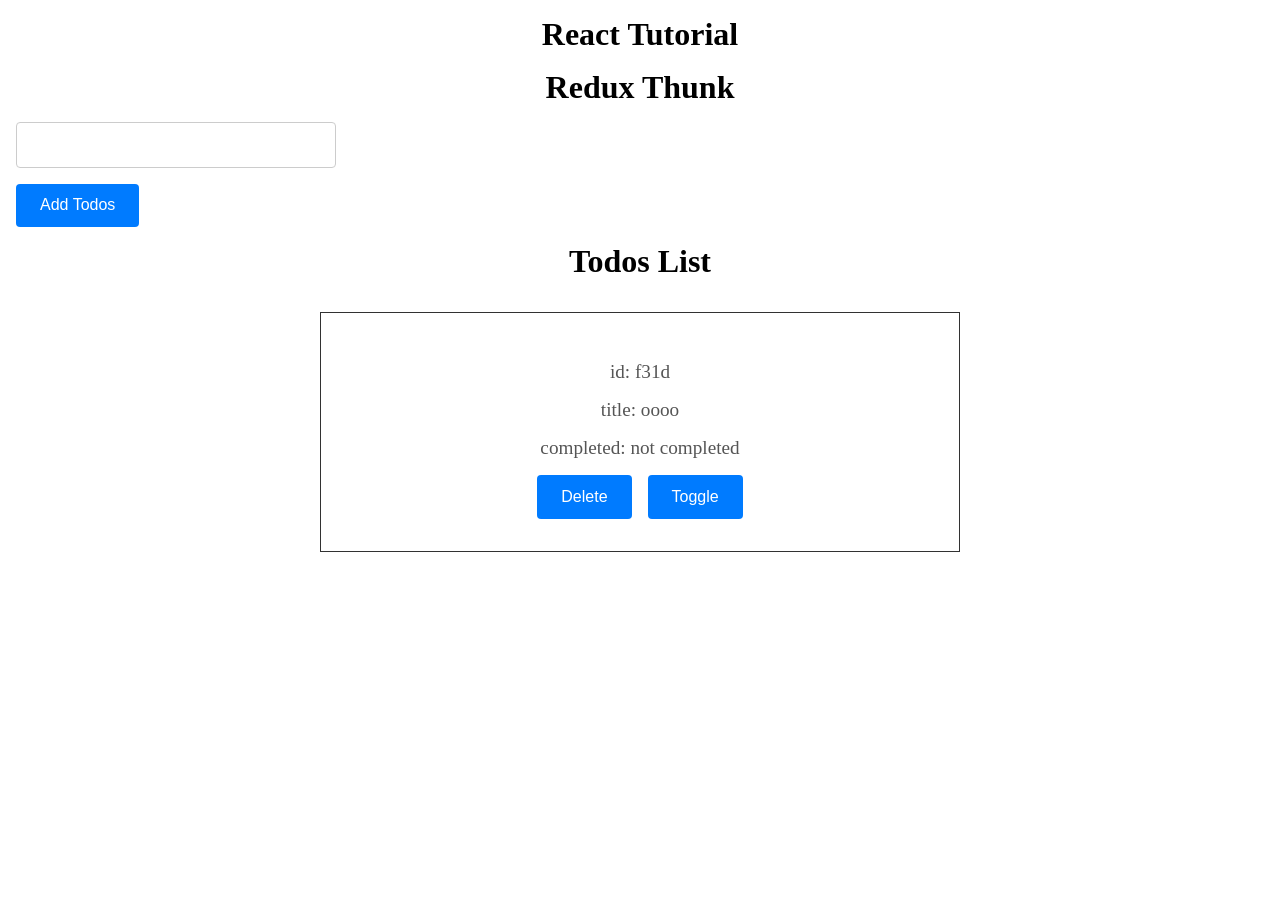
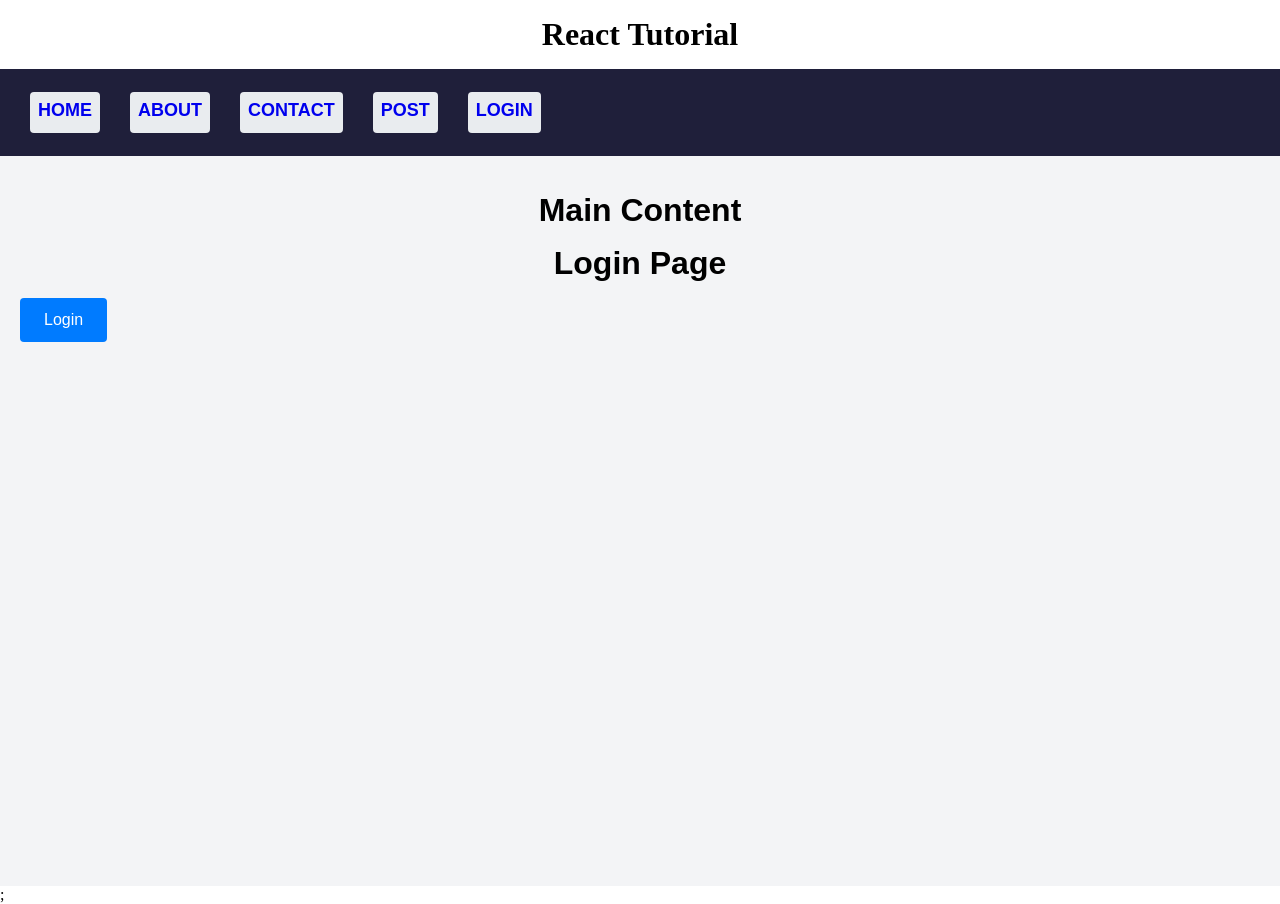
Before and after one commit to Tausifqureshi/React_Revision, a React (Vite) app: page /login in a window 1280 px wide. Before the commit the page ends 800 px from the top, so only its background shows below. Built offline with nearby package versions, Linux system fonts and the light colour scheme; data requests are answered from the project's data file.

Commit message:
Update now Router logic addicanc

```diff
--- a/src/App.jsx
+++ b/src/App.jsx
@@ -97,7 +97,7 @@ function toggleHandler(){
       {/* <BasicForm /> */}
 
       {/* React-Router-File */}
-      {/* <ReactRouter /> */}
+      <ReactRouter />
 
       {/* React-Router New Features File */}
       {/* <NewFeatures /> */}
@@ -109,7 +109,7 @@ function toggleHandler(){
       {/* <Redux />/ */}
 
       {/* Redux Thunk File use */}
-      <ReduxThunk />
+      {/* <ReduxThunk /> */}
 
       {/* React Query File use */}
       {/* <ReactQuery /> */}
--- a/src/React Router DOM v6/ReactRouter.jsx
+++ b/src/React Router DOM v6/ReactRouter.jsx
@@ -36,6 +36,7 @@ const router = createBrowserRouter(
       />
       {/* Is component ko ProtectedRoutes se wrap kar rahe hain. Agar user logged in hai, to hi post page show hoga, warna user ko login page par redirect kar diya jayega. */}
 
+      {/* <Route path="postDetails/:id" element={ */}
       <Route path="post/:id" element={
        <ProtectedRoutes>
        <PostDetails />
--- a/src/React Router DOM v6/components/Posts.jsx
+++ b/src/React Router DOM v6/components/Posts.jsx
@@ -17,6 +17,8 @@ function Posts({id, name}) {
 
    {/* <h1 onClick={()=>navigate(`/post/${id}`)}>{id}</h1> */}
    <Link to={id.toString()}><h1>{id}</h1></Link>
+
+   {/* <Link to={`/postDetails/${id}`}><h1>{id}</h1></Link> */}
    <h1>{name}</h1>
 
 
```
Also changed, not shown: src/React Router DOM v6/components/PostDetails.jsx (line endings or trailing spaces), src/React Router DOM v6/layout/NavBarRoot.jsx (line endings or trailing spaces), src/React Router DOM v6/page/Post.jsx (line endings or trailing spaces).
